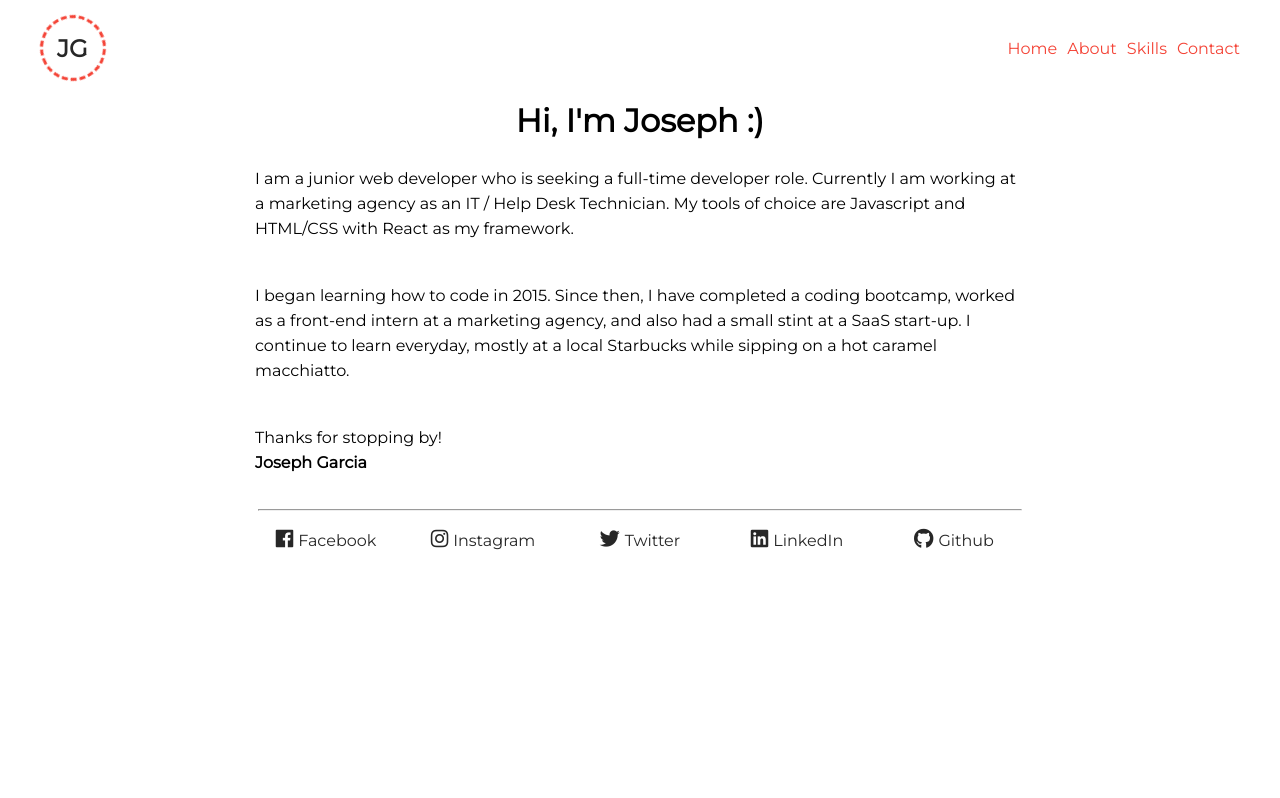
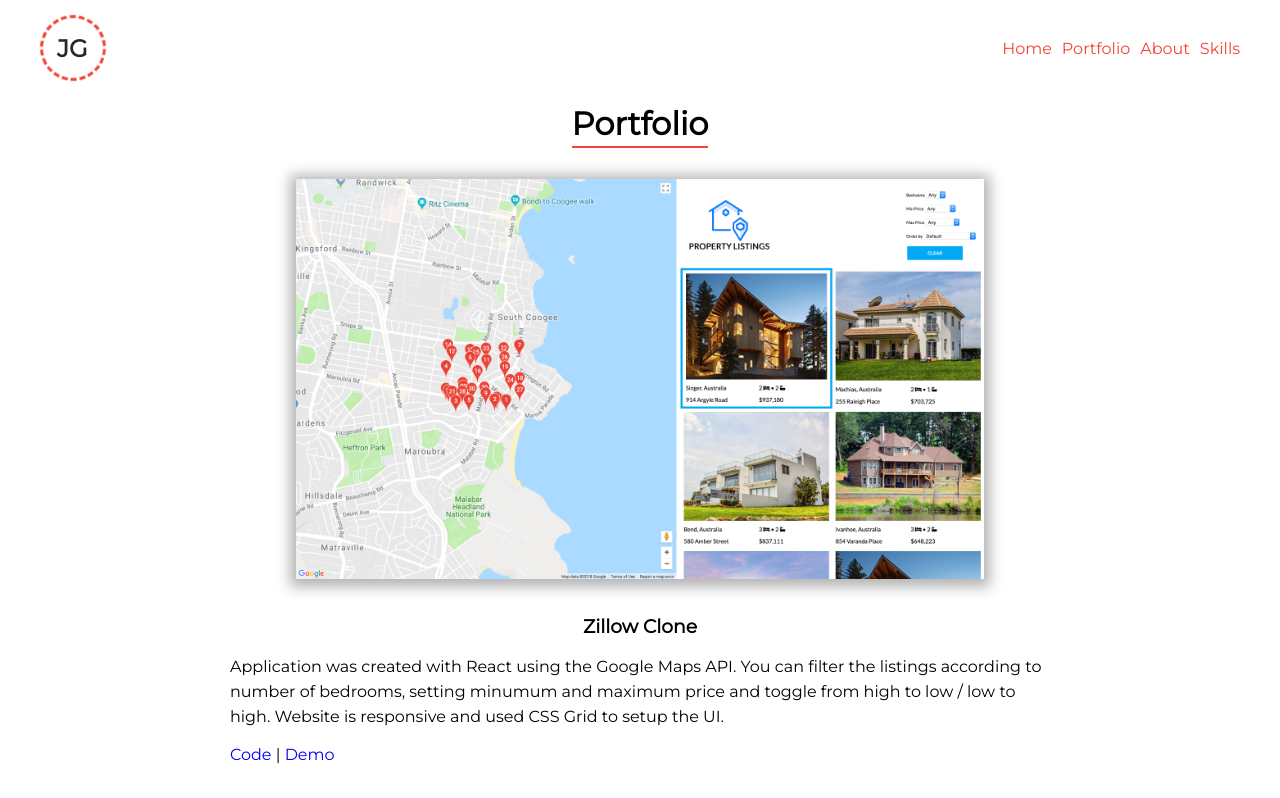
Before and after one commit to JosephGarcia/portfolio, a React app: page /portfolio in a window 1280 px wide. Before the commit this address led to /. Built offline with nearby package versions, Linux system fonts and the light colour scheme.

Commit message:
UI fixes / added Portfolio section to site

```diff
--- a/src/Header.js
+++ b/src/Header.js
@@ -3,48 +3,36 @@
 import './Header.css';
 
 class Header extends Component {
-
-  handleClick = (e) => {
+  handleClick = e => {
     e.preventDefault();
     this.props.toggleMenu();
     console.log('wtf');
-  }
+  };
 
   render() {
     return (
-
       <div className="header">
-
         <div className="header--logo">
           <h2 className="inside--logo">JG</h2>
-          <div className="rotating-logo rotating"></div>
+          <div className="rotating-logo rotating" />
         </div>
 
         <div className="header--links">
           <ul className="links">
-          <li>
-              <Link to="/">
-                Home
-              </Link>
+            <li>
+              <Link to="/">Home</Link>
             </li>
             <li>
-              <Link to="/about">
-                About
-              </Link>
+              <Link to="/portfolio">Portfolio</Link>
             </li>
             <li>
-              <Link to="/skills">
-                Skills
-              </Link>
+              <Link to="/about">About</Link>
             </li>
             <li>
-              <Link to="/contact">
-                Contact
-              </Link>
+              <Link to="/skills">Skills</Link>
             </li>
           </ul>
         </div>
-
       </div>
     );
   }
--- a/src/Home.js
+++ b/src/Home.js
@@ -5,9 +5,9 @@
 
 import Header from './Header';
 import Introduction from './Introduction';
+import Portfolio from './Portfolio';
 import About from './About';
 import Skills from './Skills';
-import Contact from './Contact';
 import NoMatch from './NoMatch';
 
 class Home extends Component {
@@ -16,59 +16,64 @@
 
 		this.state = {
 			menuOpen: false
-		}
+		};
 	}
 
 	handleStateChange(state) {
-		this.setState({menuOpen: state.isOpen});
+		this.setState({ menuOpen: state.isOpen });
 	}
 
 	closeMenu() {
-		this.setState({menuOpen: false});
+		this.setState({ menuOpen: false });
 	}
 
 	toggleMenu() {
-		this.setState({menuOpen: !this.state.menuOpen});
+		this.setState({ menuOpen: !this.state.menuOpen });
 	}
 
 	render() {
 		return (
 			<Router>
-
 				<div id="outer-container">
-
 					<Menu
 						isOpen={false}
 						right
-		      		pageWrapId={"page-wrap"}
-		      		outerCountainerId={"outer-container"}
+						pageWrapId={'page-wrap'}
+						outerCountainerId={'outer-container'}
 					>
 						<Link to="/" onClick={() => this.closeMenu()}>
-		      			<i className="fas fa-home"></i>
+							<i className="fas fa-home" />
 							Home
 						</Link>
+						<Link to="/portfolio" onClick={() => this.closeMenu()}>
+							<i className="fas fa-code" />
+							Portfolio
+						</Link>
 						<Link to="/about" onClick={() => this.closeMenu()}>
-		      			<i className="fas fa-star"></i>
+							<i className="fas fa-star" />
 							About
 						</Link>
 						<Link to="/skills" onClick={() => this.closeMenu()}>
-		      			<i className="fas fa-keyboard"></i>
+							<i className="fas fa-keyboard" />
 							Skills
-		      		</Link>
-		      		<Link to="/contact" onClick={() => this.closeMenu()}>
-		      			<i className="fas fa-envelope"></i>
-		      			Contact
 						</Link>
 					</Menu>
 
 					<main id="page-wrap">
-			        <Header/>
+						<Header />
 						<div className="content">
 							<Switch>
-				        <Route exact path='/' component={Introduction} />
-				        <Route path='/about' component={About} />
-				        <Route path='/skills' component={Skills} />
-				        <Route path='/contact' component={Contact} />
+								<Route
+									exact
+									path="/"
+									component={Introduction}
+								/>
+								<Route
+									path="/portfolio"
+									component={Portfolio}
+								/>
+								<Route path="/about" component={About} />
+								<Route path="/skills" component={Skills} />
 								<Route component={NoMatch} />
 							</Switch>
 						</div>
--- /dev/null
+++ b/src/Portfolio.css
@@ -0,0 +1,52 @@
+.portfolio {
+	justify-items: center;
+	display: grid;
+	grid-template-rows: min-content 1fr;
+	grid-gap: 15px;
+}
+
+.portfolio__header {
+	border-bottom: solid 2.5px var(--lightred);
+	line-height: 45px;
+}
+
+.portfolio__content {
+	display: grid;
+	grid-template-rows: min-content 1fr;
+	grid-gap: 20px;
+	align-items: center;
+	justify-items: center;
+}
+
+.portfolio__item {
+}
+
+.portfolio__img {
+	/* width: 100%; */
+	/* display: block; */
+	display: block;
+	max-width: 100%;
+	height: auto;
+	-webkit-box-shadow: 0px 2px 13px 6px rgba(0, 0, 0, 0.3);
+	-moz-box-shadow: 0px 2px 13px 6px rgba(0, 0, 0, 0.3);
+	box-shadow: 0px 2px 13px 6px rgba(0, 0, 0, 0.3);
+}
+
+.portfolion__info {
+	padding: 10px;
+}
+
+.portfolio__info h3 {
+	text-align: center;
+}
+
+.portfolio__text {
+	line-height: 25px;
+	font-size: 16px;
+}
+
+@media only screen and (min-width: 1200px) {
+	.portfolio__img {
+		height: 400px;
+	}
+}
--- /dev/null
+++ b/src/Portfolio.js
@@ -0,0 +1,33 @@
+import React from 'react';
+import './Portfolio.css';
+import img from './img/maps-react.jpg';
+
+const Portfolio = () => (
+	<div className="portfolio">
+		<h1 className="portfolio__header">Portfolio</h1>
+		<div className="portfolio__content">
+			<figure className="portfolio__item">
+				<img
+					className="portfolio__img"
+					src={img}
+					alt="React maps project"
+				/>
+			</figure>
+			<div className="portfolio__info">
+				<h3>Zillow Clone</h3>
+				<p className="portfolio__text">
+					Application was created with React using the Google Maps
+					API. You can filter the listings according to number of
+					bedrooms, setting minumum and maximum price and toggle from
+					high to low / low to high. Website is responsive and used
+					CSS Grid to setup the UI.
+				</p>
+				<span>
+					<a href="#">Code</a> | <a href="#">Demo</a>
+				</span>
+			</div>
+		</div>
+	</div>
+);
+
+export default Portfolio;
--- a/src/Social.js
+++ b/src/Social.js
@@ -5,42 +5,60 @@
   render() {
     return (
       <div className="social">
-
         <div>
-            <a rel="noopener noreferrer" target="_blank" href="https://www.facebook.com/joseph.garcia.900">
-              <i className="fab fa-facebook"></i>
+          <a
+            rel="noopener noreferrer"
+            target="_blank"
+            href="https://www.facebook.com/joseph.garcia.900"
+          >
+            <i className="fab fa-facebook" />
             Facebook
           </a>
         </div>
 
         <div>
-            <a rel="noopener noreferrer" target="_blank" href="https://www.instagram.com/ilovejoebeard/?hl=en">
-              <i className="fab fa-instagram"></i>
+          <a
+            rel="noopener noreferrer"
+            target="_blank"
+            href="https://www.instagram.com/ilovejoebeard/?hl=en"
+          >
+            <i className="fab fa-instagram" />
             Instagram
           </a>
         </div>
 
         <div>
-            <a rel="noopener noreferrer" target="_blank" href="https://twitter.com/dirtyjoeee">
-              <i className="fab fa-twitter"></i>
-              Twitter
-            </a>
-          </div>
-
-          <div>
-            <a rel="noopener noreferrer" target="_blank" href="https://www.linkedin.com/in/josephgarc/">
-              <i className="fab fa-linkedin"></i>
+          <a
+            rel="noopener noreferrer"
+            target="_blank"
+            href="https://www.linkedin.com/in/josephgarc/"
+          >
+            <i className="fab fa-linkedin" />
             LinkedIn
           </a>
         </div>
 
         <div>
-            <a rel="noopener noreferrer" target="_blank" href="https://github.com/JosephGarcia">
-              <i className="fab fa-github"></i>
+          <a
+            rel="noopener noreferrer"
+            target="_blank"
+            href="https://github.com/JosephGarcia"
+          >
+            <i className="fab fa-github" />
             Github
           </a>
         </div>
 
+        <div>
+          <a
+            rel="noopener noreferrer"
+            target="_blank"
+            href="mailto:josephagarc@gmail.com"
+          >
+            <i className="far fa-envelope" />
+            E-Mail
+          </a>
+        </div>
       </div>
     );
   }
--- a/src/index.css
+++ b/src/index.css
@@ -1,6 +1,6 @@
 :root {
   --yellow: #ffc600;
-  --black:  #272727;
+  --black: #272727;
   --lightred: #f44336;
   --grey: #bdbdbd;
   --white: #fafafa;
@@ -28,11 +28,10 @@
 
 .main-grid {
   display: grid;
-
 }
 
 .content {
-	padding: 0 225px;
+  padding: 0 200px;
   margin-top: 10px;
 }
 
@@ -109,7 +108,6 @@
 }
 
 @media (min-width: 320px) and (max-width: 480px) {
-
   body {
     padding: 5px 5px;
   }
```
Also changed, not shown: src/Introduction.js (+11 -12 lines), src/img/maps-react.jpg (added), src/me.png (deleted). Lines whose indentation alone changed are shown as unchanged.
